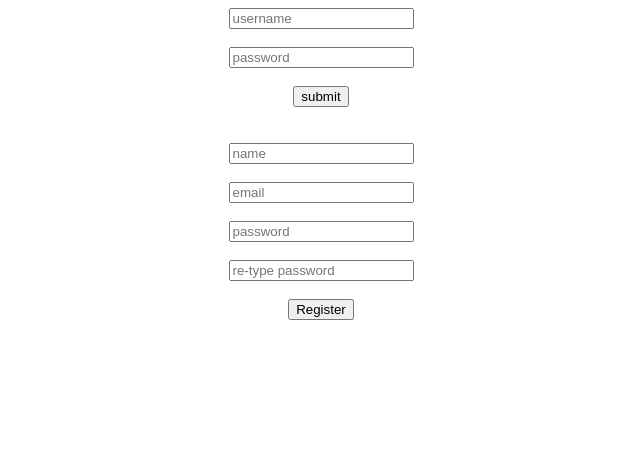
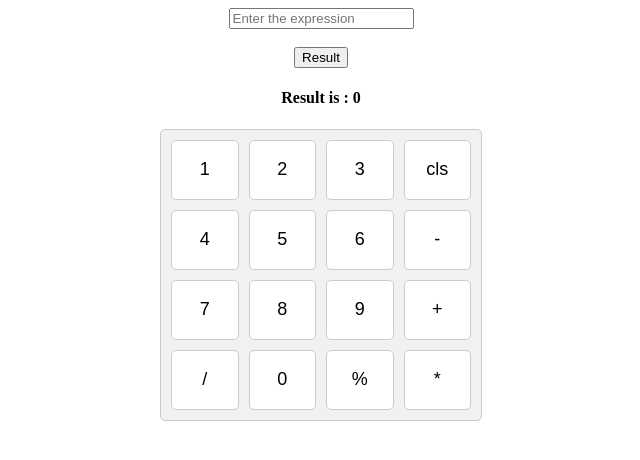
Before and after one commit to bkrishna1114/React-Basics, a React (Create React App) app: page / in a window 1280 px wide. Shown: the top 460 px of the page, without its empty margins (319-959 px from the left). Built offline with nearby package versions, Linux system fonts and the light colour scheme.

Commit message:
Calculator App

```diff
--- a/src/index.js
+++ b/src/index.js
@@ -5,12 +5,11 @@ import ReactDOM from 'react-dom/client';
 import Login from './user/login';
 import Register from './user/register';
 import reportWebVitals from './reportWebVitals';
-
+import Calculator from './tasks/calculator';
 const root = ReactDOM.createRoot(document.getElementById('root'));
 root.render(
   <React.StrictMode>
-    <Login />
-    <Register />
+    <Calculator/>
   </React.StrictMode>
 );
 
--- /dev/null
+++ b/src/tasks/calculator.css
@@ -0,0 +1,64 @@
+/* Calculator container */
+.calculator {
+    display: grid;
+    grid-template-columns: repeat(4, 1fr);
+    gap: 10px;
+    max-width: 300px;
+    margin: 0 auto;
+    padding: 10px;
+    border: 1px solid #ccc;
+    border-radius: 5px;
+    background-color: #f1f1f1;
+  }
+
+  /* Input field */
+  .calculator input {
+    grid-column: 1 / -1;
+    height: 40px;
+    font-size: 20px;
+    text-align: right;
+    padding: 5px;
+    border: 1px solid #ccc;
+    border-radius: 5px;
+  }
+
+  /* Number and operator buttons */
+  .calculator button {
+    height: 60px;
+    font-size: 18px;
+    text-align: center;
+    padding: 5px;
+    border: 1px solid #ccc;
+    border-radius: 5px;
+    background-color: #fff;
+    cursor: pointer;
+  }
+
+  /* Special buttons */
+  .calculator .equals {
+    background-color: #4CAF50;
+    color: #fff;
+  }
+
+  .calculator .clear {
+    background-color: #f44336;
+    color: #fff;
+  }
+
+  .calculator .backspace {
+    background-color: #2196F3;
+    color: #fff;
+  }
+
+  .calculator .operator {
+    background-color: #e0e0e0;
+  }
+
+  /* Hover and active states */
+  .calculator button:hover {
+    background-color: #e0e0e0;
+  }
+
+  .calculator button:active {
+    background-color: #ccc;
+  }
--- /dev/null
+++ b/src/tasks/calculator.js
@@ -0,0 +1,54 @@
+import React ,{useState,useEffect}from "react";
+import "./calculator.css";
+
+
+const Calculator = () => {
+    const [input,setInput] = useState("");
+    const handler = e =>{
+        setInput(e.target.value);
+    }
+    const [result,setResult] = useState(0)
+    const clickHandler = () => {
+        try{
+            const val = eval(input)
+            setResult(val)
+        }catch(error){
+            setResult("Error")
+        }
+    }
+  return (
+    <div>
+        <center>
+            <input type="text" placeholder="Enter the expression" value={input} onChange={handler}/>
+            <br/>
+            <br/>
+            <button onClick={clickHandler}>Result</button>
+            <h4>Result is : {result}</h4>
+
+        {/* Creating calculator */}
+        <div className="calculator">
+        <button onClick={() => { setInput(input + '1') }}>1</button>
+        <button onClick={() => { setInput(input + '2') }}>2</button>
+        <button onClick={() => { setInput(input + '3') }}>3</button>
+        <button onClick={() => { setInput(''); setResult('0'); }}>cls</button>
+        <button onClick={() => { setInput(input + '4') }}>4</button>
+        <button onClick={() => { setInput(input + '5') }}>5</button>
+        <button onClick={() => { setInput(input + '6') }}>6</button>
+        <button onClick={() => { setInput(input + '-') }}>-</button>
+        <button onClick={() => { setInput(input + '7') }}>7</button>
+        <button onClick={() => { setInput(input + '8') }}>8</button>
+        <button onClick={() => { setInput(input + '9') }}>9</button>
+        <button onClick={() => { setInput(input + '+') }}>+</button>
+        <button onClick={() => { setInput(input + '/')}}>/</button>
+        <button onClick={() => { setInput(input + '0') }}>0</button>
+        <button onClick={() => { setInput(input + '%') }}>%</button>
+        <button onClick={() => { setInput(input + '*')}}>*</button>
+        </div>
+
+        </center>
+    </div>
+  )
+}
+
+
+export default Calculator;
```
